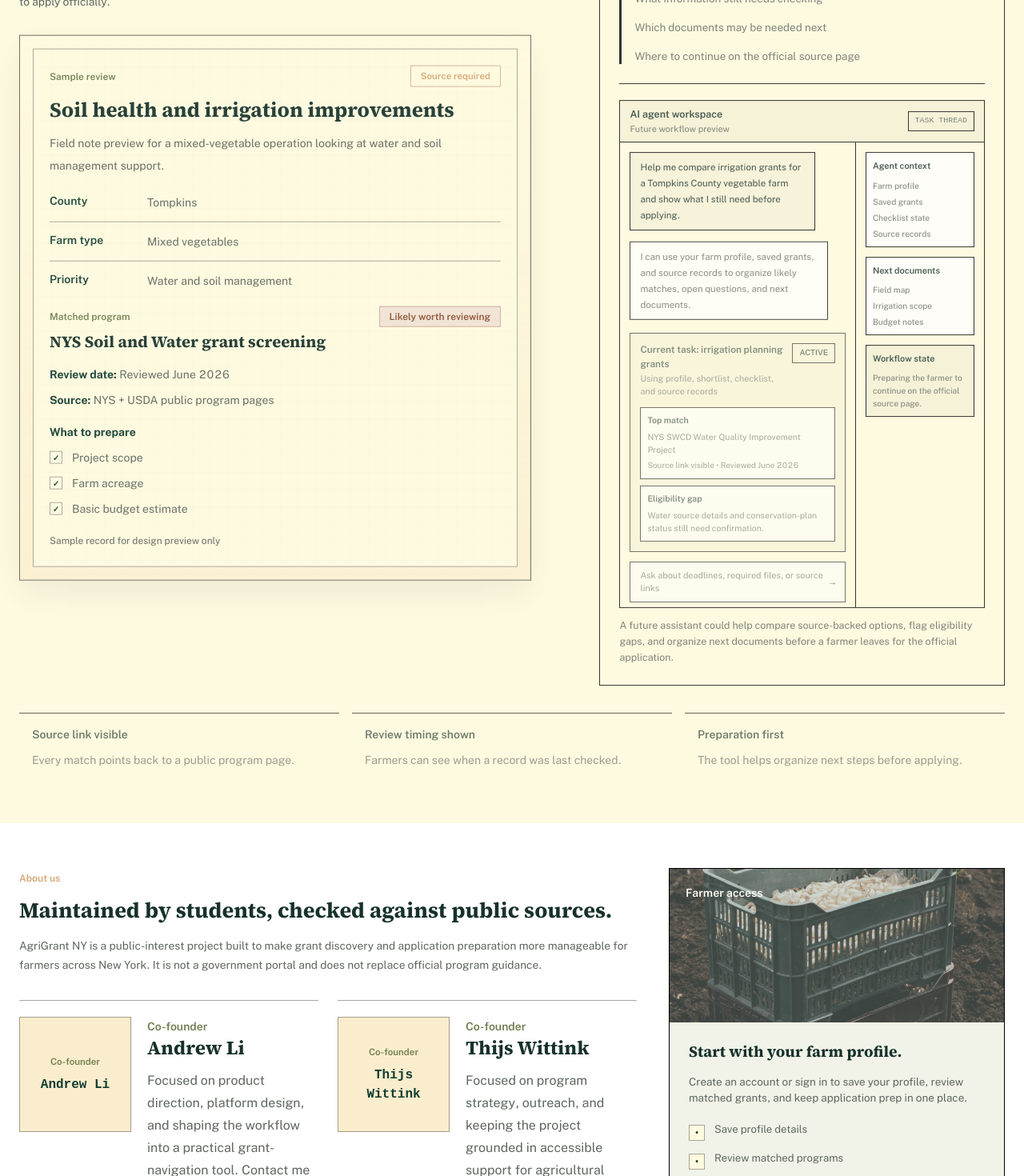
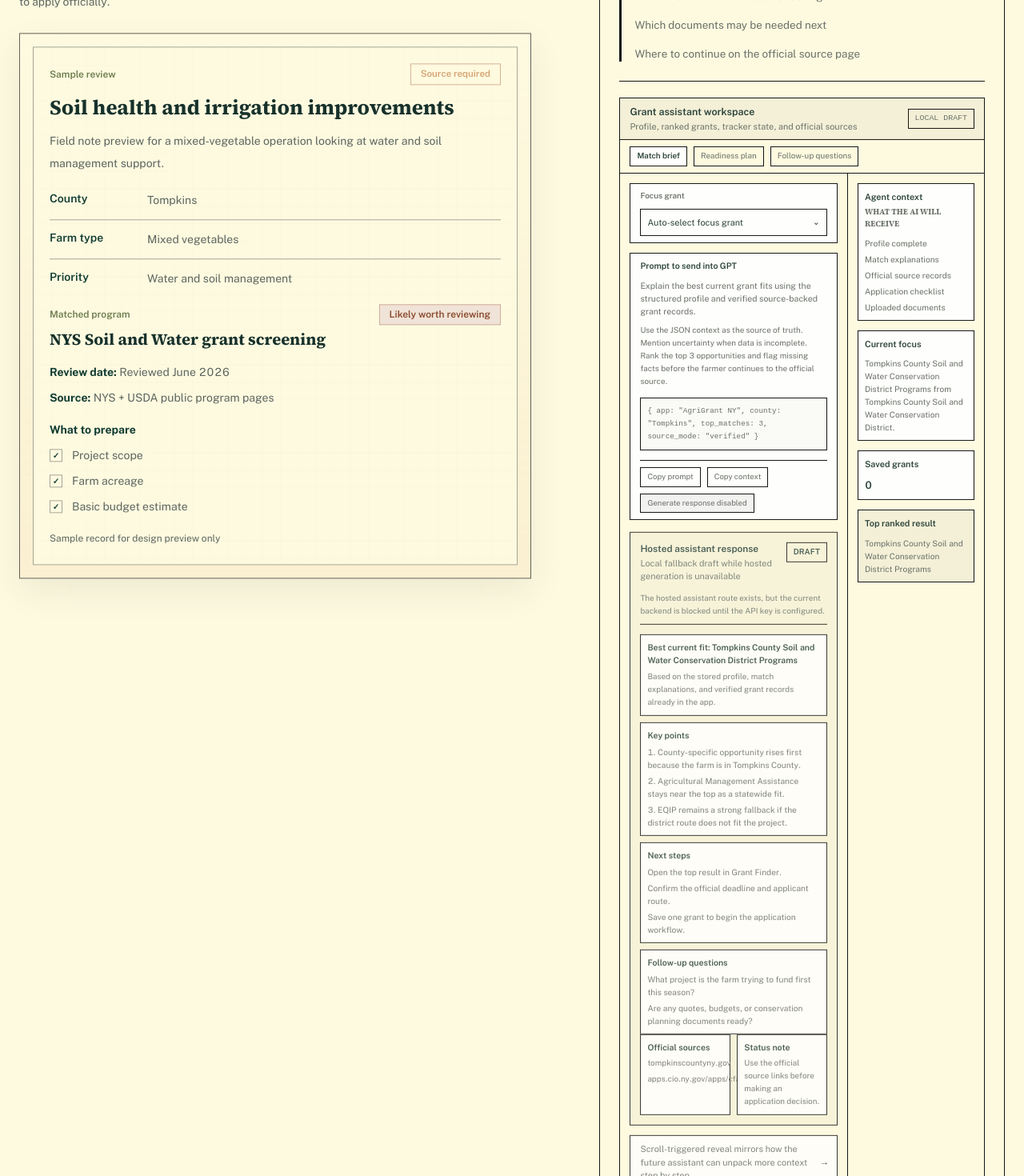
Before and after one commit to Andrewliyx/agrigrantny-next, a Next.js app: page / in a window 1280 px wide. Shown: the part 1580-3050 px from the top of the page at 80% size. Built offline with nearby package versions, Linux system fonts and the light colour scheme.

Commit message:
Refine homepage assistant interface mockup

```diff
--- a/src/app/page.tsx
+++ b/src/app/page.tsx
@@ -628,28 +628,58 @@ function AgentWorkbenchDemo({ progress }: { progress: number }) {
     <div className="border border-black bg-[var(--paper-soft)]">
       <div className="flex items-center justify-between border-b border-black bg-[rgba(0,0,0,0.04)] px-3 py-2">
         <div>
-          <strong className="block text-[0.78rem] font-semibold text-[var(--ink)]">AI agent workspace</strong>
-          <span className="block text-[0.68rem] text-[var(--muted-ink)]">Future workflow preview</span>
+          <strong className="block text-[0.78rem] font-semibold text-[var(--ink)]">Grant assistant workspace</strong>
+          <span className="block text-[0.68rem] text-[var(--muted-ink)]">Profile, ranked grants, tracker state, and official sources</span>
         </div>
-        <span className="border border-black px-2 py-1 font-mono text-[0.62rem] text-[var(--muted-ink)]">
-          TASK THREAD
-        </span>
+        <span className="border border-black px-2 py-1 font-mono text-[0.62rem] text-[var(--muted-ink)]">LOCAL DRAFT</span>
       </div>
 
-      <div className="grid grid-cols-[minmax(0,1.1fr)_160px] max-sm:grid-cols-1">
+      <div
+        className="border-b border-black px-3 py-2 transition-all duration-400"
+        style={{ opacity: stageOne, transform: `translateY(${14 - stageOne * 14}px)` }}
+      >
+        <div className="flex flex-wrap gap-2">
+          <span className="border border-black bg-white px-2 py-1 text-[0.62rem] font-semibold text-[var(--ink)]">Match brief</span>
+          <span className="border border-black px-2 py-1 text-[0.62rem] text-[var(--muted-ink)]">Readiness plan</span>
+          <span className="border border-black px-2 py-1 text-[0.62rem] text-[var(--muted-ink)]">Follow-up questions</span>
+        </div>
+      </div>
+
+      <div className="grid grid-cols-[minmax(0,1.18fr)_170px] max-sm:grid-cols-1">
         <div className="border-r border-black p-3 max-sm:border-r-0 max-sm:border-b">
           <div className="grid gap-3">
             <div
-              className="max-w-[86%] border border-black bg-[rgba(0,0,0,0.03)] px-3 py-2 text-[0.72rem] leading-5 text-[var(--ink)] transition-all duration-400"
+              className="border border-black bg-white px-3 py-2 transition-all duration-400"
               style={{ opacity: stageOne, transform: `translateY(${18 - stageOne * 18}px)` }}
             >
-              Help me compare irrigation grants for a Tompkins County vegetable farm and show what I still need before applying.
+              <span className="block text-[0.62rem] font-semibold text-[var(--muted-ink)]">Focus grant</span>
+              <div className="mt-2 flex items-center justify-between border border-black px-2 py-2 text-[0.68rem] text-[var(--ink)]">
+                <span>Auto-select focus grant</span>
+                <span className="font-mono">⌄</span>
+              </div>
             </div>
             <div
-              className="max-w-[92%] border border-black bg-white px-3 py-2 text-[0.72rem] leading-5 text-[var(--muted-ink)] transition-all duration-400"
+              className="border border-black bg-white px-3 py-2 transition-all duration-400"
               style={{ opacity: stageTwo, transform: `translateY(${18 - stageTwo * 18}px)` }}
             >
-              I can use your farm profile, saved grants, and source records to organize likely matches, open questions, and next documents.
+              <strong className="block text-[0.66rem] font-semibold text-[var(--ink)]">Prompt to send into GPT</strong>
+              <p className="mt-2 text-[0.66rem] leading-4 text-[var(--muted-ink)]">
+                Explain the best current grant fits using the structured profile and verified source-backed grant records.
+              </p>
+              <p className="mt-2 text-[0.62rem] leading-4 text-[var(--muted-ink)]">
+                Use the JSON context as the source of truth. Mention uncertainty when data is incomplete. Rank the top 3
+                opportunities and flag missing facts before the farmer continues to the official source.
+              </p>
+              <div className="mt-3 border border-black bg-[rgba(0,0,0,0.02)] p-2 font-mono text-[0.58rem] leading-4 text-[var(--muted-ink)]">
+                {`{ app: "AgriGrant NY", county: "Tompkins", top_matches: 3, source_mode: "verified" }`}
+              </div>
+              <div className="mt-3 flex flex-wrap items-center gap-2 border-t border-black pt-2">
+                <span className="border border-black px-2 py-1 text-[0.6rem] text-[var(--muted-ink)]">Copy prompt</span>
+                <span className="border border-black px-2 py-1 text-[0.6rem] text-[var(--muted-ink)]">Copy context</span>
+                <span className="border border-black bg-[rgba(0,0,0,0.05)] px-2 py-1 text-[0.6rem] text-[var(--muted-ink)]">
+                  Generate response disabled
+                </span>
+              </div>
             </div>
             <div
               className="border border-black bg-[rgba(0,0,0,0.035)] p-3 transition-all duration-500"
@@ -657,20 +687,62 @@ function AgentWorkbenchDemo({ progress }: { progress: number }) {
               >
                 <div className="flex items-start justify-between gap-3">
                   <div>
-                  <strong className="block text-[0.74rem] font-semibold text-[var(--ink)]">Current task: irrigation planning grants</strong>
-                  <span className="block text-[0.68rem] text-[var(--muted-ink)]">Using profile, shortlist, checklist, and source records</span>
+                    <strong className="block text-[0.74rem] font-semibold text-[var(--ink)]">Hosted assistant response</strong>
+                    <span className="block text-[0.68rem] text-[var(--muted-ink)]">
+                      Local fallback draft while hosted generation is unavailable
+                    </span>
                   </div>
-                <span className="border border-black px-2 py-1 text-[0.62rem] font-semibold text-[var(--ink)]">ACTIVE</span>
+                  <span className="border border-black px-2 py-1 text-[0.62rem] font-semibold text-[var(--ink)]">DRAFT</span>
                 </div>
+                <p className="mt-3 border-b border-black pb-2 text-[0.62rem] leading-4 text-[var(--muted-ink)]">
+                  The hosted assistant route exists, but the current backend is blocked until the API key is configured.
+                </p>
                 <div className="mt-3 grid gap-2">
                   <div className="border border-black bg-white p-2">
-                  <strong className="block text-[0.66rem] font-semibold text-[var(--ink)]">Top match</strong>
-                  <p className="mt-1 text-[0.66rem] leading-4 text-[var(--muted-ink)]">NYS SWCD Water Quality Improvement Project</p>
-                  <p className="mt-1 text-[0.62rem] leading-4 text-[var(--muted-ink)]">Source link visible • Reviewed June 2026</p>
+                    <strong className="block text-[0.66rem] font-semibold text-[var(--ink)]">
+                      Best current fit: Tompkins County Soil and Water Conservation District Programs
+                    </strong>
+                    <p className="mt-1 text-[0.62rem] leading-4 text-[var(--muted-ink)]">
+                      Based on the stored profile, match explanations, and verified grant records already in the app.
+                    </p>
                   </div>
                   <div className="border border-black bg-white p-2">
-                  <strong className="block text-[0.66rem] font-semibold text-[var(--ink)]">Eligibility gap</strong>
-                  <p className="mt-1 text-[0.66rem] leading-4 text-[var(--muted-ink)]">Water source details and conservation-plan status still need confirmation.</p>
+                    <strong className="block text-[0.66rem] font-semibold text-[var(--ink)]">Key points</strong>
+                    <ul className="mt-1 grid gap-1 text-[0.64rem] leading-4 text-[var(--muted-ink)]">
+                      <li>1. County-specific opportunity rises first because the farm is in Tompkins County.</li>
+                      <li>2. Agricultural Management Assistance stays near the top as a statewide fit.</li>
+                      <li>3. EQIP remains a strong fallback if the district route does not fit the project.</li>
+                    </ul>
+                  </div>
+                  <div className="border border-black bg-white p-2">
+                    <strong className="block text-[0.66rem] font-semibold text-[var(--ink)]">Next steps</strong>
+                    <ul className="mt-1 grid gap-1 text-[0.64rem] leading-4 text-[var(--muted-ink)]">
+                      <li>Open the top result in Grant Finder.</li>
+                      <li>Confirm the official deadline and applicant route.</li>
+                      <li>Save one grant to begin the application workflow.</li>
+                    </ul>
+                  </div>
+                  <div className="border border-black bg-white p-2">
+                    <strong className="block text-[0.66rem] font-semibold text-[var(--ink)]">Follow-up questions</strong>
+                    <ul className="mt-1 grid gap-1 text-[0.64rem] leading-4 text-[var(--muted-ink)]">
+                      <li>What project is the farm trying to fund first this season?</li>
+                      <li>Are any quotes, budgets, or conservation planning documents ready?</li>
+                    </ul>
+                  </div>
+                </div>
+                <div className="grid gap-2 sm:grid-cols-2">
+                  <div className="border border-black bg-white p-2">
+                    <strong className="block text-[0.66rem] font-semibold text-[var(--ink)]">Official sources</strong>
+                    <p className="mt-1 text-[0.62rem] leading-4 text-[var(--muted-ink)]">
+                      tompkinscountyny.gov
+                    </p>
+                    <p className="mt-1 text-[0.62rem] leading-4 text-[var(--muted-ink)]">apps.cio.ny.gov/apps/cfa</p>
+                  </div>
+                  <div className="border border-black bg-white p-2">
+                    <strong className="block text-[0.66rem] font-semibold text-[var(--ink)]">Status note</strong>
+                    <p className="mt-1 text-[0.62rem] leading-4 text-[var(--muted-ink)]">
+                      Use the official source links before making an application decision.
+                    </p>
                   </div>
                 </div>
               </div>
@@ -678,7 +750,7 @@ function AgentWorkbenchDemo({ progress }: { progress: number }) {
               className="flex items-center justify-between border border-black bg-white px-3 py-2 transition-all duration-500"
               style={{ opacity: stageThree, transform: `translateY(${18 - stageThree * 18}px)` }}
             >
-              <span className="text-[0.68rem] text-[var(--muted-ink)]">Ask about deadlines, required files, or source links</span>
+              <span className="text-[0.68rem] text-[var(--muted-ink)]">Scroll-triggered reveal mirrors how the future assistant can unpack more context step by step</span>
               <span className="font-mono text-[0.72rem] text-[var(--ink)]">→</span>
             </div>
           </div>
@@ -688,24 +760,31 @@ function AgentWorkbenchDemo({ progress }: { progress: number }) {
           <div className="grid gap-3">
             <div className="border border-black bg-white p-2">
               <strong className="block text-[0.68rem] font-semibold text-[var(--ink)]">Agent context</strong>
+              <h4 className="mt-1 text-[0.62rem] font-semibold uppercase tracking-[0.08em] text-[var(--muted-ink)]">What the AI will receive</h4>
               <ul className="mt-2 grid gap-1 text-[0.64rem] leading-4 text-[var(--muted-ink)]">
-                <li>Farm profile</li>
-                <li>Saved grants</li>
-                <li>Checklist state</li>
-                <li>Source records</li>
+                <li>Profile complete</li>
+                <li>Match explanations</li>
+                <li>Official source records</li>
+                <li>Application checklist</li>
+                <li>Uploaded documents</li>
               </ul>
             </div>
             <div className="border border-black bg-white p-2">
-              <strong className="block text-[0.68rem] font-semibold text-[var(--ink)]">Next documents</strong>
-              <ul className="mt-2 grid gap-1 text-[0.64rem] leading-4 text-[var(--muted-ink)]">
-                <li>Field map</li>
-                <li>Irrigation scope</li>
-                <li>Budget notes</li>
-              </ul>
+              <strong className="block text-[0.68rem] font-semibold text-[var(--ink)]">Current focus</strong>
+              <p className="mt-2 text-[0.64rem] leading-4 text-[var(--muted-ink)]">
+                Tompkins County Soil and Water Conservation District Programs from Tompkins County Soil and Water
+                Conservation District.
+              </p>
+            </div>
+            <div className="border border-black bg-white p-2">
+              <strong className="block text-[0.68rem] font-semibold text-[var(--ink)]">Saved grants</strong>
+              <p className="mt-2 text-[0.82rem] font-semibold text-[var(--ink)]">0</p>
             </div>
             <div className="border border-black bg-[rgba(0,0,0,0.04)] p-2">
-              <strong className="block text-[0.68rem] font-semibold text-[var(--ink)]">Workflow state</strong>
-              <p className="mt-2 text-[0.64rem] leading-4 text-[var(--muted-ink)]">Preparing the farmer to continue on the official source page.</p>
+              <strong className="block text-[0.68rem] font-semibold text-[var(--ink)]">Top ranked result</strong>
+              <p className="mt-2 text-[0.64rem] leading-4 text-[var(--muted-ink)]">
+                Tompkins County Soil and Water Conservation District Programs
+              </p>
             </div>
           </div>
         </div>
```
Lines whose indentation alone changed are shown as unchanged.
